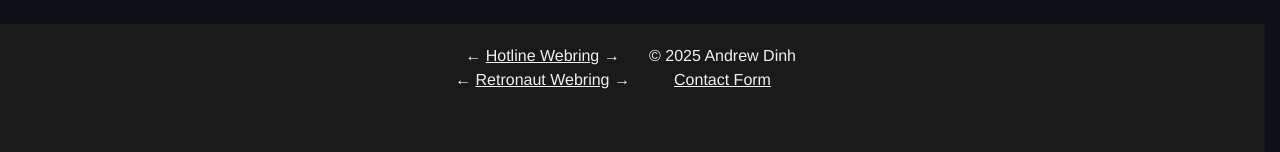
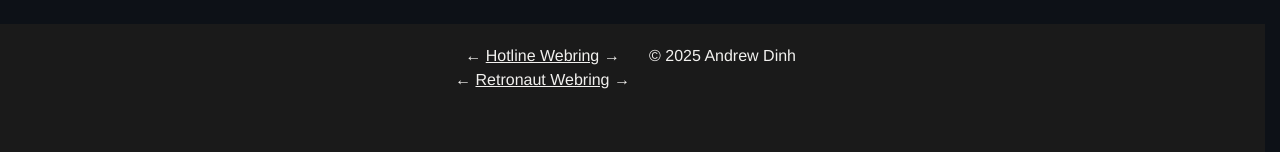
Before and after one commit to andrewkdinh/andruwu.com, a plain HTML site: page index.html in a window 1280 px wide. Shown: the part 5897-6049 px from the top of the page. Drawn offline with Linux system fonts and the light colour scheme.

Commit message:
Remove contact form

```diff
--- a/index.html
+++ b/index.html
@@ -1457,7 +1457,7 @@ tffRRsorIL6z11w5dJyOS6VimCfAh49xR/4cqBgN
                 </div>
                 <div>
                     <p id="footer-copyright">© 2025 Andrew Dinh</p>
-                    <p><a class="underline" rel="noopener" href="https://contact.andrewkdinh.com/">Contact Form</a></p>
+                    <!-- <p><a class="underline" rel="noopener" href="https://contact.andrewkdinh.com/">Contact Form</a></p> -->
                 </div>
             </div>
         </div>
```
